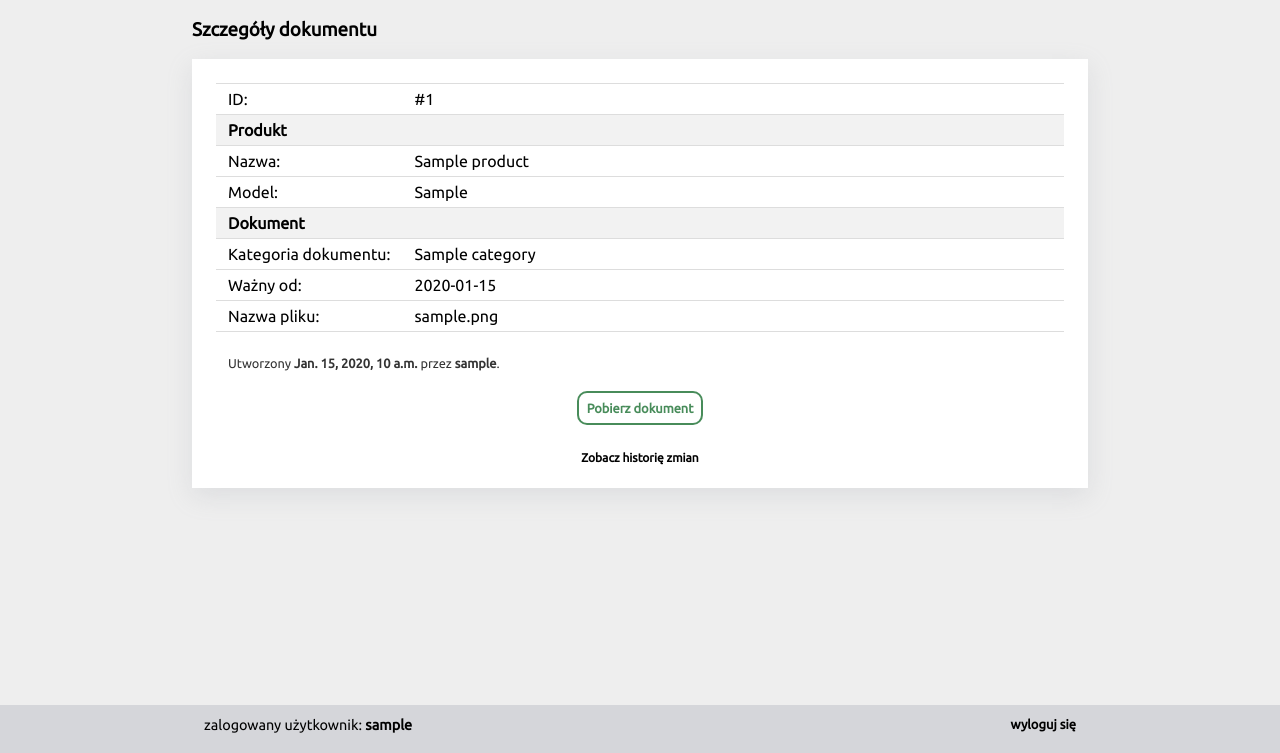
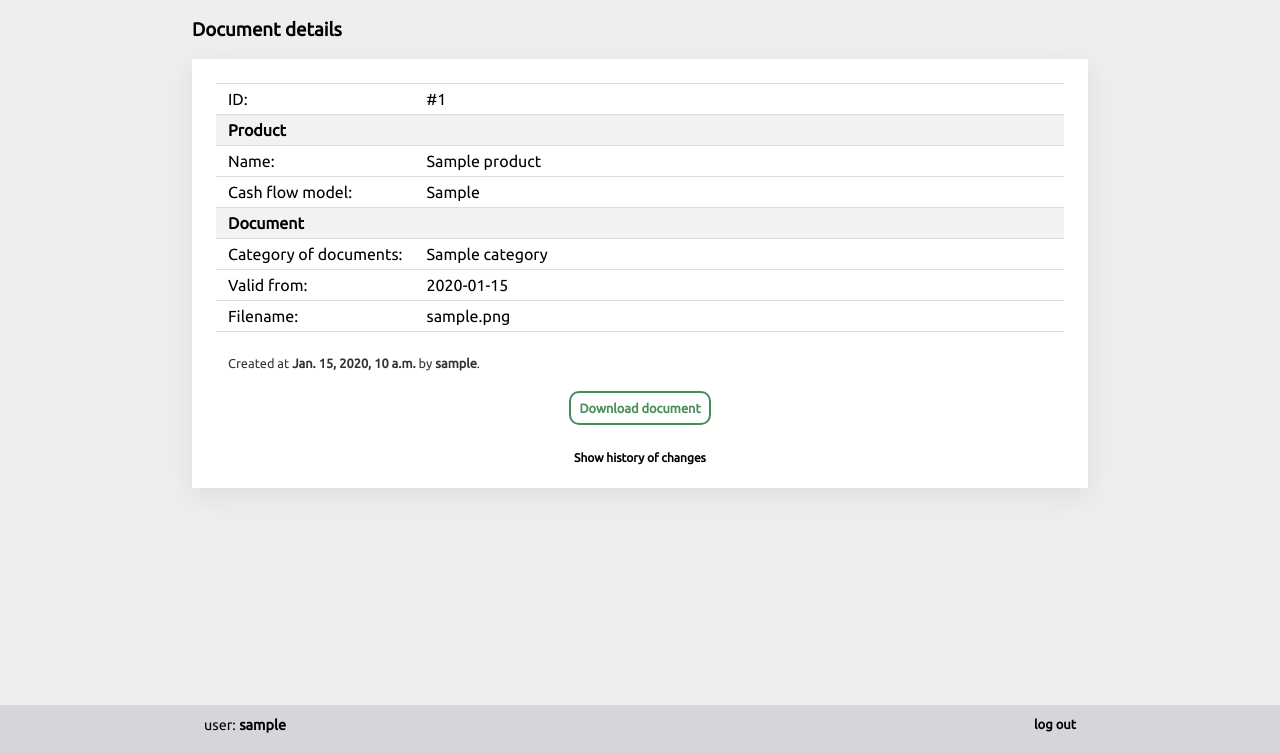
Before and after one commit to zchmielewska/actudoc, a Django app: page /document/1 in a window 1280 px wide. Shown: the part 47-800 px from the top of the page. Run offline with Django 3.2, Linux system fonts and the light colour scheme; a user stored in the database is signed in; tables that the repository leaves empty hold one stand-in row (values such as "Sample post").

Commit message:
translate to english

```diff
--- a/document/models.py
+++ b/document/models.py
@@ -3,7 +3,7 @@ from django.db import models
 
 
 class Product(models.Model):
-    name = models.CharField(max_length=60, verbose_name="insurance product name")
+    name = models.CharField(max_length=60, verbose_name="name of insurance product")
     model = models.CharField(max_length=20, verbose_name="cash flow model")
 
     def __str__(self):
@@ -44,8 +44,8 @@ class Category(models.Model):
 
 
 class Document(models.Model):
-    product = models.ForeignKey(Product, on_delete=models.CASCADE)
-    category = models.ForeignKey(Category, on_delete=models.CASCADE)
+    product = models.ForeignKey(Product, on_delete=models.CASCADE, verbose_name="insurance product")
+    category = models.ForeignKey(Category, on_delete=models.CASCADE, verbose_name="document category")
     validity_start = models.DateField(verbose_name="valid from")
     file = models.FileField()
     created_by = models.ForeignKey(settings.AUTH_USER_MODEL, on_delete=models.CASCADE, related_name="create_user")
--- a/document/templates/document/base.html
+++ b/document/templates/document/base.html
@@ -10,7 +10,7 @@
     <link href="https://fonts.googleapis.com/css2?family=Ubuntu" rel="stylesheet">
     <link rel="stylesheet" href="{% static "css/styles.css" %}">
     {% block head %}{% endblock %}
-    <title>Archowum | archiwum OWU</title>
+    <title>ACTUDOC | actuarial documents</title>
 </head>
 <body>
     <div class="wrapper">
@@ -18,8 +18,8 @@
             <div class="navcontent">
                 <div><a href="/">ACTU<strong>DOC</strong></a></div>
                 {% if user_is_manager %}
-                    <div class="push-navcontent"><a href="{% url "add_document" %}">Dodaj dokument</a></div>
-                    <div><a href="{% url "manage" %}">Zarządzaj</a></div>
+                    <div class="push-navcontent"><a href="{% url "add_document" %}">Add document</a></div>
+                    <div><a href="{% url "manage" %}">Manage</a></div>
                 {% endif %}
             </div>
         </div>
@@ -44,8 +44,8 @@
     <div class="footer">
         <div class="footer-content">
             {% if request.user.username %}
-                zalogowany użytkownik: <strong>{{ request.user.username }}</strong>
-                <a href="{% url "logout" %}" class="link" style="float: right;">wyloguj się</a>
+                user: <strong>{{ request.user.username }}</strong>
+                <a href="{% url "logout" %}" class="link" style="float: right;">log out</a>
             {% endif %}
         </div>
     </div>
--- a/document/templates/document/category_form.html
+++ b/document/templates/document/category_form.html
@@ -1,7 +1,7 @@
 {% extends "base.html" %}
 {% block content %}
 
-    <h3>Dodaj kategorię dokumentów</h3>
+    <h3>Add document category</h3>
     <div class="brick">
         <form method="post">
             {% csrf_token %}
@@ -9,7 +9,7 @@
             {{ form.as_p }}
 
             <div class="vertical-center">
-                <button type="submit" class="button green-button">Utwórz kategorię</button>
+                <button type="submit" class="button green-button">Add document category</button>
             </div>
         </form>
     </div>
--- a/document/templates/document/category_update_form.html
+++ b/document/templates/document/category_update_form.html
@@ -1,7 +1,7 @@
 {% extends "base.html" %}
 {% block content %}
 
-    <h3>Aktualizuj kategorię dokumentów</h3>
+    <h3>Update document category</h3>
     <div class="brick">
         <form method="post">
             {% csrf_token %}
@@ -9,7 +9,7 @@
             {{ form.as_p }}
 
             <div class="vertical-center">
-                <button type="submit" class="button green-button">Aktualizuj kategorię</button>
+                <button type="submit" class="button green-button">Update document category</button>
             </div>
         </form>
     </div>
--- a/document/templates/document/document_confirm_delete.html
+++ b/document/templates/document/document_confirm_delete.html
@@ -1,15 +1,15 @@
 {% extends "base.html" %}
 {% block content %}
 
-    <h3>Usuń dokument</h3>
+    <h3>Delete document</h3>
     <div class="brick">
         <form method="post">
             {% csrf_token %}
 
-            <p>Czy na pewno chcesz usunąć dokument <strong>#{{ object.id }}</strong>?</p>
+            <p>Do you really want to delete the document <strong>#{{ object.id }}</strong>?</p>
 
             <div class="vertical-center">
-                <button type="submit" class="button red-button">Usuń dokument</button>
+                <button type="submit" class="button red-button">Delete document</button>
             </div>
         </form>
     </div>
--- a/document/templates/document/document_detail.html
+++ b/document/templates/document/document_detail.html
@@ -7,7 +7,7 @@
 
 {% block content %}
 
-    <h3>Szczegóły dokumentu</h3>
+    <h3>Document details</h3>
     <div class="brick">
 
         <table class="product-detail-table">
@@ -20,58 +20,58 @@
                 <td>#{{ document.id }}</td>
             </tr>
             <tr style="background-color: #f2f2f2;">
-                <td colspan="2"><strong>Produkt</strong></td>
+                <td colspan="2"><strong>Product</strong></td>
             </tr>
             <tr>
-                <td>Nazwa: </td>
+                <td>Name: </td>
                 <td>{{ document.product.name }}</td>
             </tr>
             <tr>
-                <td>Model: </td>
+                <td>Cash flow model: </td>
                 <td>{{ document.product.model }}</td>
             </tr>
             <tr style="background-color: #f2f2f2;">
-                <td colspan="2"><strong>Dokument</strong></td>
+                <td colspan="2"><strong>Document</strong></td>
             </tr>
             <tr>
-                <td>Kategoria dokumentu:</td>
+                <td>Category of documents:</td>
                 <td>{{ document.category }}</td>
             </tr>
             <tr>
-                <td>Ważny od:</td>
+                <td>Valid from:</td>
                 <td>{{ document.validity_start|date:"Y-m-d" }}</td>
             </tr>
             <tr>
-                <td>Nazwa pliku:</td>
+                <td>Filename:</td>
                 <td>{{ document.file.name }}</td>
             </tr>
         </table>
 
         <span style="display: inline-block; margin: 24px 0 0 12px; color: #333; font-size: 0.8em;">
-            Utworzony <strong>{{ document.created_at }}</strong> przez <strong>{{ document.created_by }}</strong>.
+            Created at <strong>{{ document.created_at }}</strong> by <strong>{{ document.created_by }}</strong>.
         </span>
 
         <br>
         <div style="display: flex;">
             {% if user_is_manager %}
                 {# Fake two buttons to center the middle button #}
-                <span class="button gray-button" style="visibility: hidden;">Edytuj</span>
-                <span class="button red-button" style="visibility: hidden;">Usuń</span>
+                <span class="button gray-button" style="visibility: hidden;">Edit</span>
+                <span class="button red-button" style="visibility: hidden;">Delete</span>
             {% endif %}
 
             <div style="flex-grow: 2;" class="vertical-center">
-                <a href="{% url "download" document.id %}" class="button green-button" target="_blank">Pobierz dokument</a>
+                <a href="{% url "download" document.id %}" class="button green-button" target="_blank">Download document</a>
             </div>
 
             {% if user_is_manager %}
-                <a href="{% url "edit_document" document.id %}" class="button gray-button">Edytuj</a>
-                <a href="{% url "delete_document" document.id %}" class="button red-button">Usuń</a>
+                <a href="{% url "edit_document" document.id %}" class="button gray-button">Edit</a>
+                <a href="{% url "delete_document" document.id %}" class="button red-button">Delete</a>
             {% endif %}
         </div>
 
         {% if history_set %}
             <div id="show-history" class="vertical-center" style="margin: 24px 0 0 0; font-size: 0.75em;">
-                <strong>Zobacz historię zmian</strong>
+                <strong>Show history of changes</strong>
             </div>
 
             <div id="history" style="display: none;">
@@ -79,10 +79,10 @@
                 <table class="striped-table" style="font-size: 0.75em;">
                     <tr>
                         <th>Element</th>
-                        <th>Przed zmianą</th>
-                        <th>Po zmianie</th>
-                        <th>Użytkownik</th>
-                        <th>Data</th>
+                        <th>Before</th>
+                        <th>After</th>
+                        <th>User</th>
+                        <th>Date</th>
                     </tr>
                     {% for history in history_set %}
                     <tr>
--- a/document/templates/document/document_form.html
+++ b/document/templates/document/document_form.html
@@ -1,7 +1,7 @@
 {% extends "base.html" %}
 {% block content %}
 
-    <h3>Dodaj dokument</h3>
+    <h3>Add document</h3>
     <div class="brick">
         <form method="post" enctype="multipart/form-data">
             {% csrf_token %}
@@ -9,7 +9,7 @@
             {{ form.as_p }}
 
             <div class="vertical-center">
-                <button type="submit" class="button green-button">Dodaj dokument</button>
+                <button type="submit" class="button green-button">Add document</button>
             </div>
         </form>
     </div>
--- a/document/templates/document/document_update_form.html
+++ b/document/templates/document/document_update_form.html
@@ -1,7 +1,7 @@
 {% extends "base.html" %}
 {% block content %}
 
-    <h3>Aktualizuj dokument</h3>
+    <h3>Update document</h3>
     <div class="brick">
         <form method="post" enctype="multipart/form-data">
             {% csrf_token %}
@@ -9,7 +9,7 @@
             {{ form.as_p }}
 
             <div class="vertical-center">
-                <button type="submit" class="button green-button">Aktualizuj dokument</button>
+                <button type="submit" class="button green-button">Update document</button>
             </div>
         </form>
     </div>
--- a/document/templates/document/login.html
+++ b/document/templates/document/login.html
@@ -2,7 +2,7 @@
 
 {% block content %}
     <div style="margin: 0 auto; width: 50%;">
-        <h3>Zaloguj się</h3>
+        <h3>Log in</h3>
         <div class="brick">
             {% if form.login.errors %}
                 {% for err in form.login.errors %}
@@ -13,9 +13,9 @@
             <form method="post">
                 {% csrf_token %}
                 {{ form.as_p }}
-                <div class="vertical-center"><button type="submit">Zaloguj się</button></div>
+                <div class="vertical-center"><button type="submit">Log in</button></div>
                 <br>
-                Nie masz jeszcze konta? <a href="{% url "register" %}"><u>Zarejestruj się.</u></a>
+                No account yet? <a href="{% url "register" %}"><u>Register.</u></a>
             </form>
         </div>
     </div>
--- a/document/templates/document/product_form.html
+++ b/document/templates/document/product_form.html
@@ -1,7 +1,7 @@
 {% extends "base.html" %}
 {% block content %}
 
-    <h3>Dodaj produkt</h3>
+    <h3>Add insurance product</h3>
     <div class="brick">
         <form method="post">
             {% csrf_token %}
@@ -9,7 +9,7 @@
             {{ form.as_p }}
 
             <div class="vertical-center">
-                <button type="submit" class="button green-button">Utwórz produkt</button>
+                <button type="submit" class="button green-button">Add insurance product</button>
             </div>
         </form>
     </div>
--- a/document/templates/document/product_update_form.html
+++ b/document/templates/document/product_update_form.html
@@ -1,7 +1,7 @@
 {% extends "base.html" %}
 {% block content %}
 
-    <h3>Aktualizuj produkt</h3>
+    <h3>Update insurance product</h3>
     <div class="brick">
         <form method="post">
             {% csrf_token %}
@@ -9,7 +9,7 @@
             {{ form.as_p }}
 
             <div class="vertical-center">
-                <button type="submit" class="button green-button">Aktualizuj produkt</button>
+                <button type="submit" class="button green-button">Update insurance product</button>
             </div>
         </form>
     </div>
--- a/document/templates/document/register.html
+++ b/document/templates/document/register.html
@@ -2,7 +2,7 @@
 
 {% block content %}
     <div style="margin: 0 auto; width: 50%;">
-        <h3>Zarejestruj się</h3>
+        <h3>Register</h3>
         <div class="brick">
             {% if form.login.errors %}
                 {% for err in form.login.errors %}
@@ -13,9 +13,9 @@
             <form method="post">
                 {% csrf_token %}
                 {{ form.as_p }}
-                <div class="vertical-center"><button type="submit">Utwórz konto</button></div>
+                <div class="vertical-center"><button type="submit">Create an account</button></div>
                 <br>
-                Masz już konto? <a href="{% url "login" %}"><u>Zaloguj się.</u></a>
+                Already have an account? <a href="{% url "login" %}"><u>Log in.</u></a>
             </form>
         </div>
     </div>
--- a/document/views.py
+++ b/document/views.py
@@ -58,7 +58,7 @@ class AddProductView(LoginRequiredMixin, UserPassesTestMixin, SuccessMessageMixi
     model = models.Product
     fields = "__all__"
     success_url = reverse_lazy("manage")
-    success_message = "New product added!"
+    success_message = "Insurance product added!"
 
 
 class EditProductView(LoginRequiredMixin, UserPassesTestMixin, SuccessMessageMixin, UpdateView):
@@ -70,14 +70,14 @@ class EditProductView(LoginRequiredMixin, UserPassesTestMixin, SuccessMessageMix
     fields = "__all__"
     template_name_suffix = "_update_form"
     success_url = reverse_lazy("manage")
-    success_message = "Product updated!"
+    success_message = "Insurance product updated!"
 
 
 class DeleteProductView(LoginRequiredMixin, UserPassesTestMixin, SuccessMessageMixin, DeleteView):
     """Delete a product."""
     model = models.Product
     success_url = reverse_lazy("manage")
-    success_message = "Product deleted!"
+    success_message = "Insurance product deleted!"
 
     def test_func(self):
         return self.request.user.groups.filter(name="manager").exists()
@@ -92,7 +92,7 @@ class AddCategoryView(LoginRequiredMixin, UserPassesTestMixin, SuccessMessageMix
     model = models.Category
     fields = "__all__"
     success_url = reverse_lazy("manage")
-    success_message = "New category added!"
+    success_message = "Document category added!"
 
     def test_func(self):
         return self.request.user.groups.filter(name="manager").exists()
@@ -104,7 +104,7 @@ class EditCategoryView(LoginRequiredMixin, UserPassesTestMixin, SuccessMessageMi
     fields = "__all__"
     template_name_suffix = "_update_form"
     success_url = reverse_lazy("manage")
-    success_message = "Category updated!"
+    success_message = "Document category updated!"
 
     def test_func(self):
         return self.request.user.groups.filter(name="manager").exists()
@@ -114,7 +114,7 @@ class DeleteCategoryView(LoginRequiredMixin, UserPassesTestMixin, SuccessMessage
     """Delete a category."""
     model = models.Category
     success_url = reverse_lazy("manage")
-    success_message = "Category deleted!"
+    success_message = "Document category deleted!"
 
     def test_func(self):
         return self.request.user.groups.filter(name="manager").exists()
@@ -154,7 +154,7 @@ class AddDocumentView(LoginRequiredMixin, UserPassesTestMixin, View):
                 text = utils.get_filename_msg(document, sent_filename=form_file.name)
                 messages.info(request, text)
 
-            messages.success(request, "New document added!")
+            messages.success(request, "Document added!")
             return redirect("main")
 
         return render(request, "document_form.html", {"form": form})
```
Also changed, not shown: actudoc/settings.py (+5 -7 lines), document/templates/document/category_confirm_delete.html (+6 -6 lines), document/templates/document/main.html (+10 -10 lines), document/templates/document/manage.html (+13 -13 lines), document/templates/document/product_confirm_delete.html (+6 -6 lines), actudoc/urls.py (line endings or trailing spaces).
